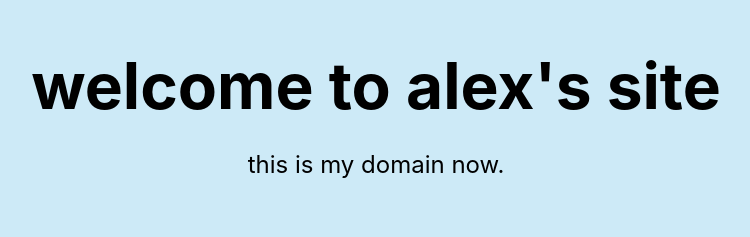
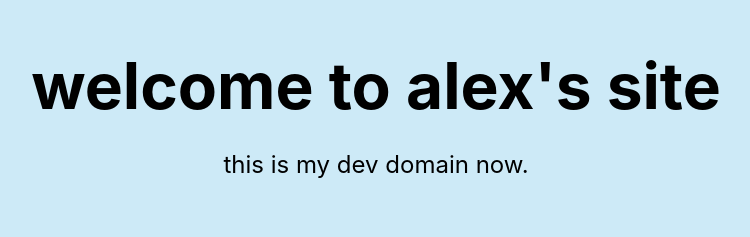
Before and after one commit to alex-clements/my-app, a Next.js app: page / in a window 1280 px wide. Shown: the part 198-435 px from the top of the page, without its empty margins (264-1014 px from the left). Built offline with nearby package versions, Linux system fonts and the light colour scheme.

Commit message:
dev test

```diff
--- a/pages/index.js
+++ b/pages/index.js
@@ -15,7 +15,7 @@ export default function Home() {
         </h1>
 
         <p className={styles.description}>
-          this is my domain now.
+          this is my dev domain now.
         </p>
 
         <div className={styles.grid}>
```
